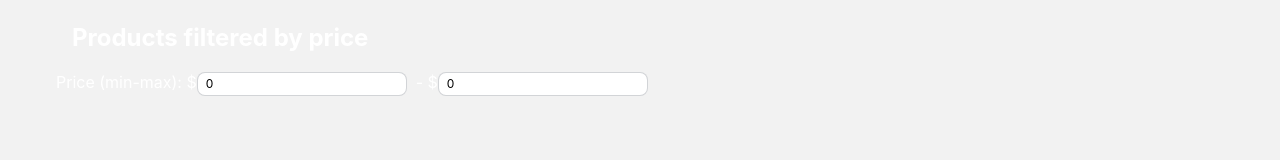
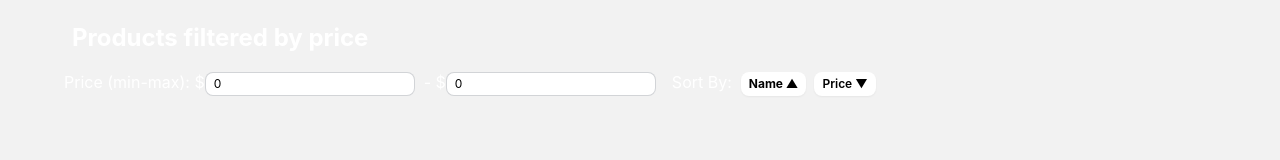
Before and after one commit to sdley/my-e-commerce-app, a React (Create React App) app: page / in a window 1280 px wide. Shown: the part 541-701 px from the top of the page. Built offline with nearby package versions, Linux system fonts and the light colour scheme; data requests are answered from the project's data file.

Commit message:
Sort Products by Name or Price - Home page

```diff
--- a/db.json
+++ b/db.json
@@ -61,6 +61,18 @@
       "stockCount": 1,
       "price": 1,
       "created_at": "1/7/2025"
+    },
+    {
+      "id": "3da8",
+      "title": "Smartphone 📱 ",
+      "imageSrc": "https://images.pexels.com/photos/1092644/pexels-photo-1092644.jpeg?cs=srgb&dl=pexels-fotios-photos-1092644.jpg&fm=jpg",
+      "specification": [
+        "BEST Free Smartphone Stock",
+        "Free download"
+      ],
+      "stockCount": 19,
+      "price": 98,
+      "created_at": "1/8/2025"
     }
   ]
 }
--- a/src/pages/Home.jsx
+++ b/src/pages/Home.jsx
@@ -39,12 +39,34 @@ const Home = () => {
   const [maxPrice, setMaxPrice] = useState(0);
   const handleMinPrice = (e) => {
     setMinPrice(e.target.value);
+    // console.log(minPrice);
   }
   const handleMaxPrice = (e) => {
     setMaxPrice(e.target.value);
+    // console.log(maxPrice);
   }
-  const filteredProducts = products.filter(prod => prod.price >= minPrice && prod.price <= maxPrice);
-  // console.log(filteredProducts);
+
+  // sort products by name or price
+  const [sortBy, setSortBy] = useState('name');
+  const [sortOrder, setSortOrder] = useState('asc');
+
+  const handleSort = (sortBy) => {
+    setSortBy(sortBy);
+    setSortOrder(sortOrder === 'asc' ? 'desc' : 'asc');
+  };
+
+  // filteres products
+  // const filteredProducts = products.filter(prod => prod.price >= minPrice && prod.price <= maxPrice);
+  const filteredProducts = products.filter(prod => prod.price >= minPrice && prod.price <= maxPrice).sort((a,
+     b) => {
+    if (sortBy === 'name') {
+      return sortOrder === 'asc' ? a.title.localeCompare(b.title) : b.title.localeCompare(a.title);
+    } else {
+      return sortOrder === 'asc' ? a.price - b.price : b.price - a.price;
+    }
+  });
+
+
 
   return (
     <div className='flex-1 pt-20 pb-8 px-6'>
@@ -65,6 +87,15 @@ const Home = () => {
 
       <List>
         {
+          filteredProducts.length ? filteredProducts.slice(0,3).map(prod => (
+            <Item
+              className="product-card"
+              key={prod.id}
+              product = {prod}
+              favorite={favorites.includes(prod.id)}
+              onFavorite={handleFavorite}
+            />
+          )) :
           // Afficher uniquement 3 produits sur la page d'accueil
           products.slice(0,3).map(prod => (
             <Item
@@ -81,8 +112,10 @@ const Home = () => {
         className='text-2xl font-bold text-left m-4'
         >Products filtered by price</h2>
       <div
-        className='text-left'
-        > Price (min-max): $
+        className='text-left flex m-2'
+        >
+        <div>
+          Price (min-max): $
           <input
             type='number'
             min={0}
@@ -94,6 +127,32 @@ const Home = () => {
             max={10000}
             value={maxPrice} onChange={handleMaxPrice}
             className="input input-bordered input-xs max-w-xs bg-white text-black" />
+        </div>
+        {/* <div className='ml-4'>
+          Short By: &nbsp;
+          <button
+            className='btn btn-xs bg-white text-black border-0'
+            onClick={() => setProducts([...products.sort((a, b) => a.title.localeCompare(b.title))])}
+          >Name</button>
+          <button
+            className='btn btn-xs bg-white text-black border-0 ml-2'
+          >Price</button>
+        </div> */}
+        <div className='ml-4'>
+          Sort By: &nbsp;
+          <button
+            className={`btn btn-xs bg-white text-black border-0 ${sortBy === 'name' ? 'font-bold' : ''}`}
+            onClick={() => handleSort('name')}
+          >
+            Name {sortBy === 'name' && sortOrder === 'asc' ? '▲' : '▼'}
+          </button>
+          <button
+            className={`btn btn-xs bg-white text-black border-0 ml-2 ${sortBy === 'price' ? 'font-bold' : ''}`}
+            onClick={() => handleSort('price')}
+          >
+            Price {sortBy === 'price' && sortOrder === 'asc' ? '▲' : '▼'}
+          </button>
+        </div>
       </div>
       {/* affiche sur une ligne le nom du produit et son prix */}
       <div>
@@ -109,19 +168,6 @@ const Home = () => {
           ))
         }
       </div>
-      {/* Si on le desire, on affiche ou encore on met a jour la liste des produits affiches */}
-      {/* <List>
-        {
-          filteredProducts.map(prod => (
-            <Item
-              key={prod.id}
-              product = {prod}
-              favorite={favorites.includes(prod.id)}
-              onFavorite={handleFavorite}
-            />
-          ))
-        }
-      </List> */}
     </div>
   )
 }
--- a/src/pages/Products.jsx
+++ b/src/pages/Products.jsx
@@ -68,6 +68,15 @@ const Products = () => {
 
       <List className="products-list grid grid-cols-3 gap-4 sm:grid-cols-1">
         {
+          filteredProducts.length ? filteredProducts.map(prod => (
+            <Item
+              className="product-card"
+              key={prod.id}
+              product = {prod}
+              favorite={favorites.includes(prod.id)}
+              onFavorite={handleFavorite}
+            />
+          )) :
           products.map(prod => (
             <Item
               className="product-card"
```
Lines whose indentation alone changed are shown as unchanged.
